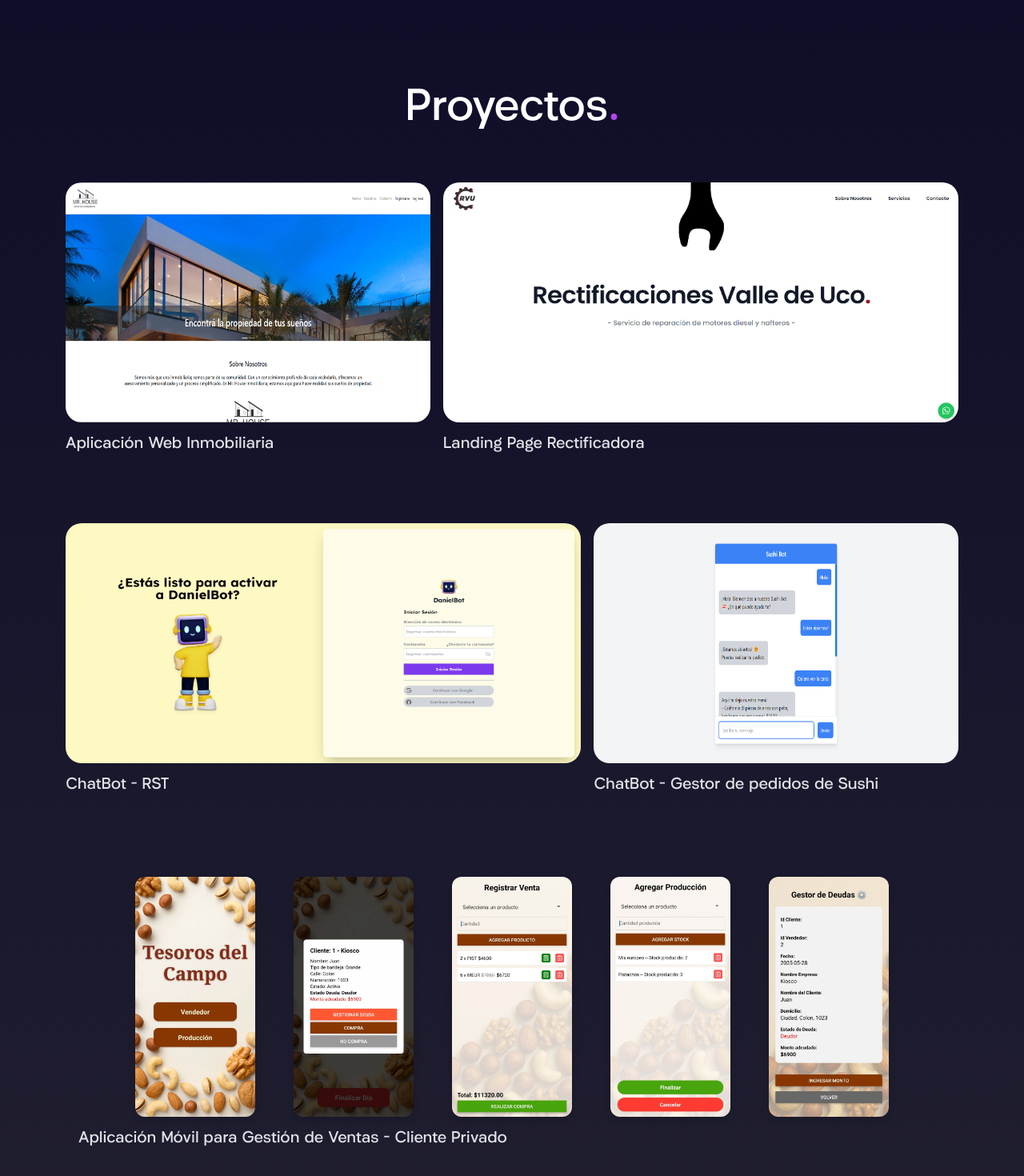
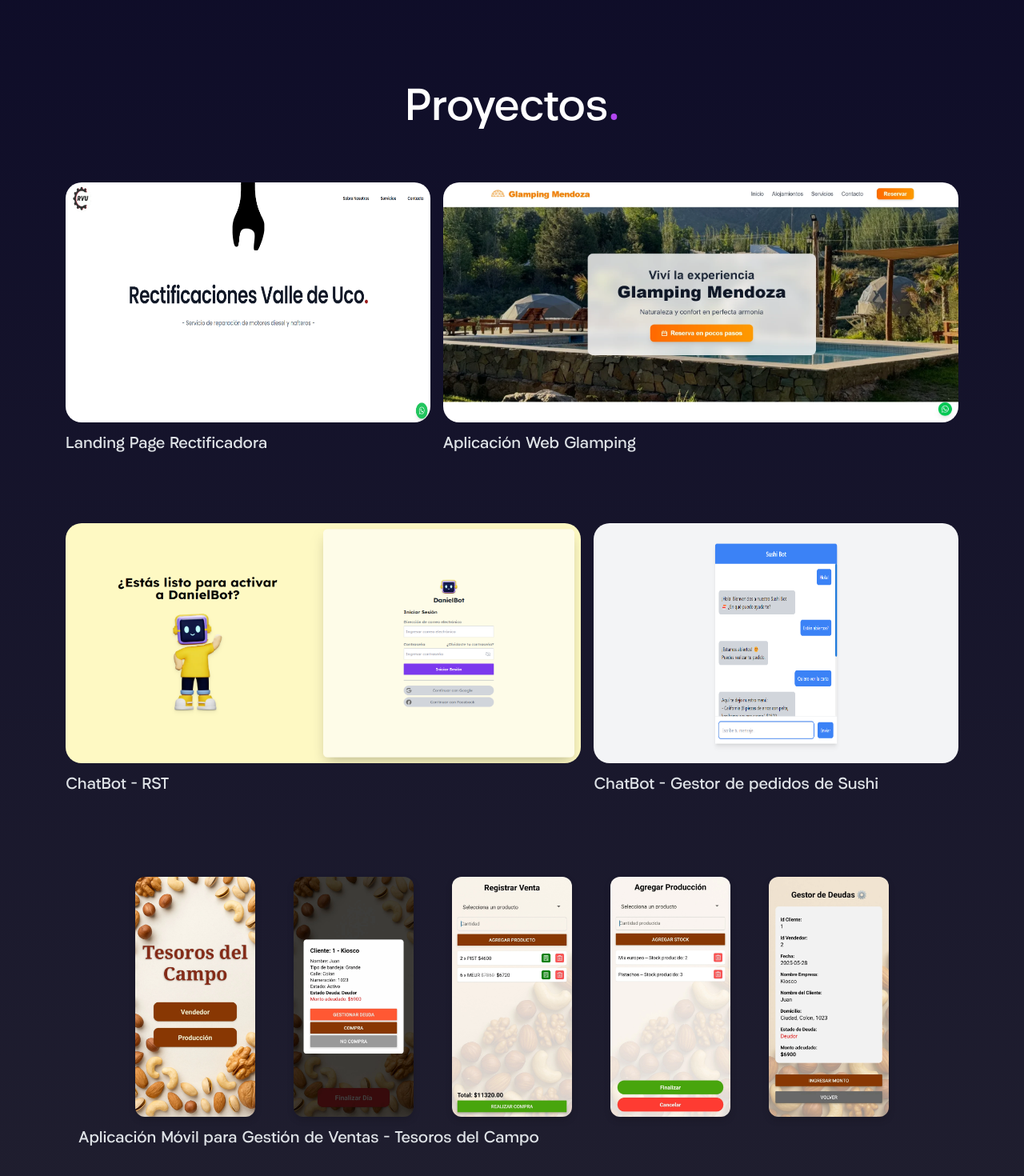
Before and after one commit to SantiagoCabrerizo/Portfolio, a React (Vite) app: page / in a window 1280 px wide. Shown: the part 2430-3900 px from the top of the page at 80% size. Built offline with nearby package versions, Linux system fonts and the light colour scheme; a web font is replaced by a local one.

Commit message:
agregar proyecto glamping

```diff
--- a/src/components/Projects/Projects.jsx
+++ b/src/components/Projects/Projects.jsx
@@ -1,7 +1,7 @@
 import { useEffect } from "react";
 import "../Projects/style.css";
 import ImgR from "../../assets/RVU-project.webp";
-import ImgI from "../../assets/Img-Inmobiliaria.webp";
+import ImgG from "../../assets/Glamping.webp";
 import ImgC from "../../assets/Chatbot.webp";
 import ImgCC from "../../assets/ChatbotChallenge.webp";
 import img1 from "../../assets/gestorVentas/gestor_home.webp";
@@ -25,28 +25,8 @@ const Projects = () => {
 
         <div className="py-5">
           <div className="row row-cols-1 row-cols-md-2 row-cols-sm-1 g-3">
+
             <div className="col col-md-5" data-aos="fade-up">
-              <a
-                href="https://github.com/SantiagoCabrerizo/Proyecto-Inmobiliaria"
-                target="_blank"
-                rel="noreferrer"
-              >
-                <div className="card">
-                  <div className="img-card">
-                    <img src={ImgI} className="card-img-top img" alt="img" />
-                  </div>
-                  <div className="body-card">
-                    <h5 className="card-title font-semibold">
-                      Aplicación Web Inmobiliaria
-                    </h5>
-                    <p className="purple mb-0 font-semibold">Full Stack</p>
-                    <p className="font-light">Java, Spring, MySQL, React</p>
-                  </div>
-                </div>
-              </a>
-            </div>
-
-            <div className="col col-md-7" data-aos="fade-up">
               <a
                 href="https://rectificacionesvalledeuco.netlify.app/"
                 target="_blank"
@@ -62,6 +42,27 @@ const Projects = () => {
                     </h5>
                     <p className="purple mb-0 font-semibold">Front End</p>
                     <p className="font-light">React - Vite, Tailwind</p>
+                  </div>
+                </div>
+              </a>
+            </div>
+
+            <div className="col col-md-7" data-aos="fade-up">
+              <a
+                href="https://glampingmendoza.com/"
+                target="_blank"
+                rel="noreferrer"
+              >
+                <div className="card">
+                  <div className="img-card">
+                    <img src={ImgG} className="card-img-top img" alt="img" />
+                  </div>
+                  <div className="body-card">
+                    <h5 className="card-title font-semibold">
+                      Aplicación Web Glamping
+                    </h5>
+                    <p className="purple mb-0 font-semibold">Full Stack</p>
+                    <p className="font-light">NodeJs, Express, Supabase, Next.js, Typescript, TailwindCSS</p>
                   </div>
                 </div>
               </a>
@@ -114,7 +115,7 @@ const Projects = () => {
             </div>
           </div>
 
-          <div className="row g-3 row-cols-sm-1" >
+          <div className="row g-3 row-cols-sm-1">
             <div className="col col-md-12" data-aos="fade-up">
               <div className="card custom-group p-3">
                 <div className="d-flex flex-wrap justify-content-center gap-md-5 gap-3">
@@ -126,10 +127,12 @@ const Projects = () => {
                 </div>
                 <div className="body-card">
                   <h5 className="card-title font-semibold mb-2">
-                    Aplicación Móvil para Gestión de Ventas - Cliente Privado
+                    Aplicación Móvil para Gestión de Ventas - Tesoros del Campo
                   </h5>
                   <p className="purple mb-0 font-semibold">Full Stack</p>
-                  <p className="font-light">React Native, Expo, TypeScipt, Node.js, Express, Supabase</p>
+                  <p className="font-light">
+                    React Native, Expo, TypeScipt, Node.js, Express, Supabase
+                  </p>
                 </div>
               </div>
             </div>
```
Also changed, not shown: src/assets/Glamping.webp (added), src/assets/Img-Inmobiliaria.webp (deleted).
